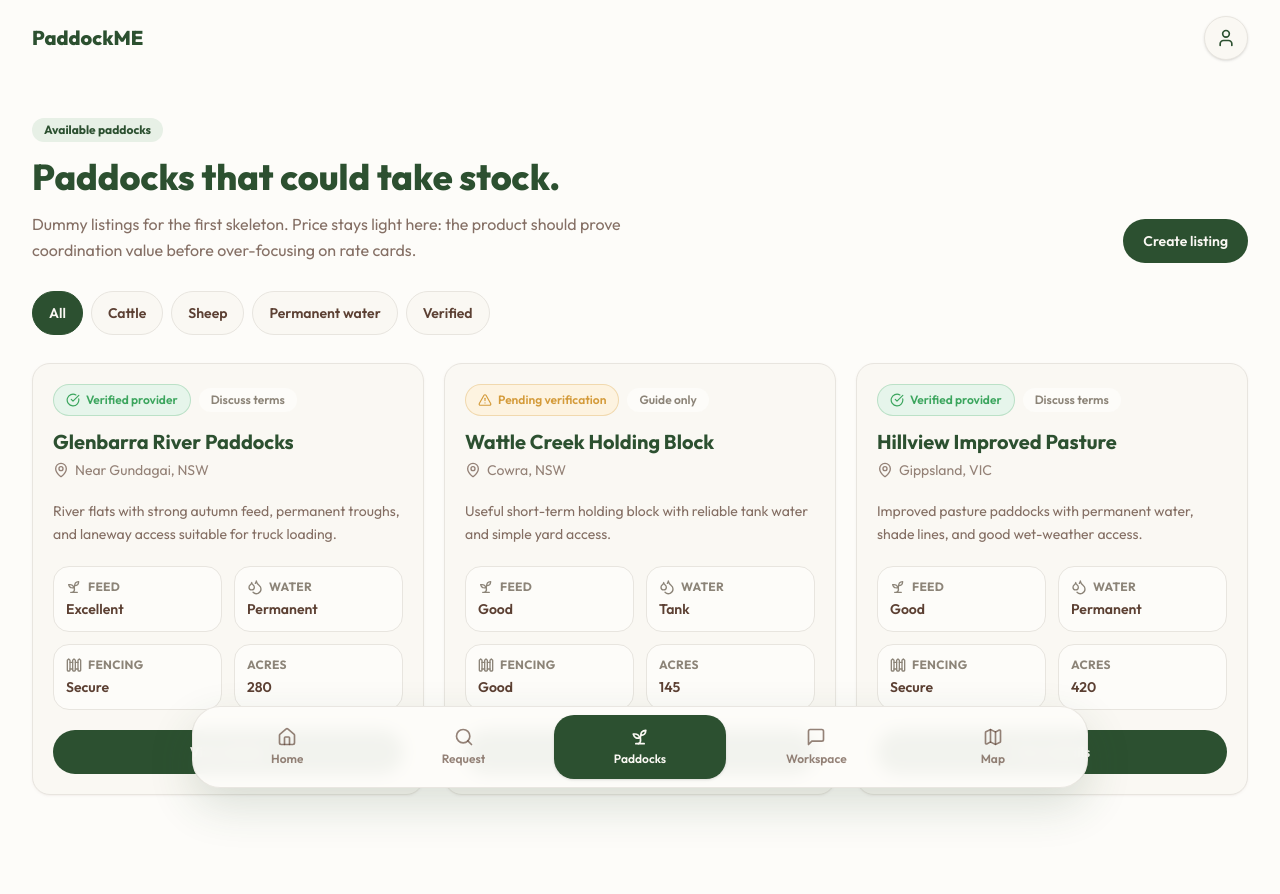
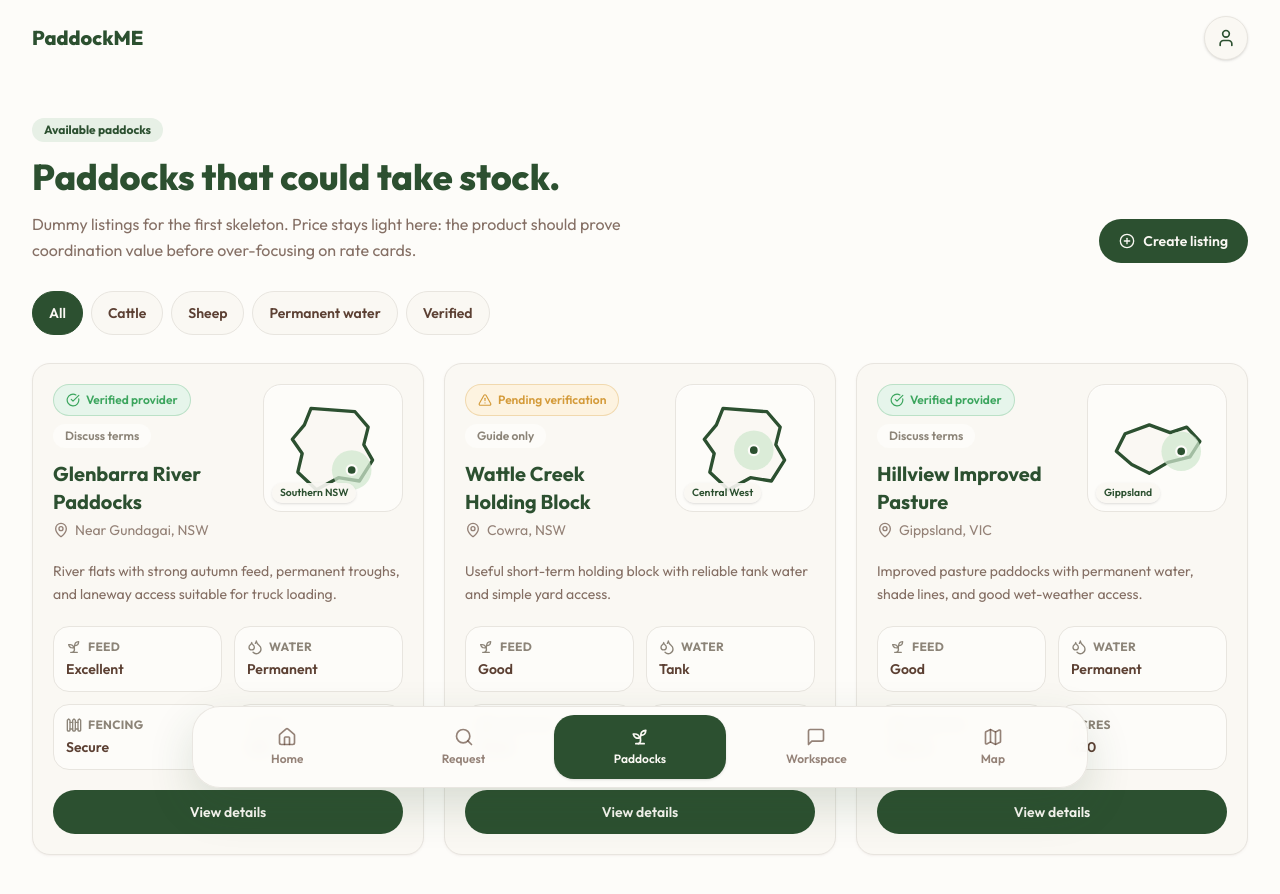
Before and after one commit to jwcoleman87-collab/paddockme, a Next.js app: page /listings in a window 1280 px wide. Shown: the top 894 px of the page. Built offline with nearby package versions, Linux system fonts and the light colour scheme.

Commit message:
Add listing state mini maps

```diff
--- a/src/app/(app)/listings/page.tsx
+++ b/src/app/(app)/listings/page.tsx
@@ -1,3 +1,4 @@
+import { CirclePlus } from "lucide-react";
 import { ButtonLink } from "@/components/Button";
 import { ListingCard } from "@/components/ListingCard";
 import { PageHeader } from "@/components/PageHeader";
@@ -13,7 +14,12 @@ export default function ListingsPage() {
         eyebrow="Available paddocks"
         title="Paddocks that could take stock."
         description="Dummy listings for the first skeleton. Price stays light here: the product should prove coordination value before over-focusing on rate cards."
-        action={<ButtonLink href="/listings/new">Create listing</ButtonLink>}
+        action={
+          <ButtonLink href="/listings/new">
+            <CirclePlus className="h-4 w-4" aria-hidden />
+            Create listing
+          </ButtonLink>
+        }
       />
 
       <div className="mb-5 flex gap-2 overflow-x-auto pb-2">
--- a/src/components/ListingCard.tsx
+++ b/src/components/ListingCard.tsx
@@ -2,13 +2,15 @@ import { Droplets, Fence, MapPin, Sprout } from "lucide-react";
 import { ButtonLink } from "@/components/Button";
 import { Card } from "@/components/Card";
 import { InfoTile } from "@/components/InfoTile";
+import { StateMiniMap } from "@/components/StateMiniMap";
 import { StatusBadge } from "@/components/StatusBadge";
 import type { PaddockListing } from "@/lib/dummyData";
 
 export function ListingCard({ listing }: { listing: PaddockListing }) {
   return (
     <Card className="flex h-full flex-col gap-5">
-      <div>
+      <div className="grid gap-4 sm:grid-cols-[minmax(0,1fr)_8.75rem] sm:items-start">
+        <div className="min-w-0">
           <div className="mb-3 flex flex-wrap items-center gap-2">
             <StatusBadge
               tone={
@@ -25,9 +27,17 @@ export function ListingCard({ listing }: { listing: PaddockListing }) {
           </div>
           <h2 className="text-xl font-bold text-sage-deep">{listing.title}</h2>
           <p className="mt-1 flex items-center gap-1.5 text-sm text-bark/65">
-          <MapPin className="h-4 w-4" aria-hidden />
+            <MapPin className="h-4 w-4 shrink-0" aria-hidden />
             {listing.location}
           </p>
+        </div>
+
+        <StateMiniMap
+          state={listing.state}
+          regionLabel={listing.regionLabel}
+          dotPosition={listing.mapDot}
+          className="order-first h-28 sm:order-none sm:h-32"
+        />
       </div>
 
       <p className="text-sm leading-relaxed text-bark/75">{listing.summary}</p>
--- /dev/null
+++ b/src/components/StateMiniMap.tsx
@@ -0,0 +1,88 @@
+import { cn } from "@/lib/utils";
+
+export type StateMiniMapState =
+  | "NSW"
+  | "QLD"
+  | "VIC"
+  | "SA"
+  | "WA"
+  | "TAS"
+  | "NT"
+  | "ACT";
+
+type DotPosition = {
+  x: number;
+  y: number;
+};
+
+type StateMiniMapProps = {
+  state: StateMiniMapState;
+  regionLabel?: string;
+  dotPosition?: DotPosition;
+  className?: string;
+};
+
+const statePaths: Record<StateMiniMapState, string> = {
+  NSW: "M30 14 L70 17 L82 31 L78 47 L86 61 L74 80 L55 77 L35 88 L18 72 L22 55 L13 42 L24 29 Z",
+  QLD: "M29 7 L62 11 L79 25 L86 49 L75 70 L70 92 L52 83 L35 75 L18 78 L21 55 L12 41 L23 27 Z",
+  VIC: "M21 37 L43 29 L62 36 L77 31 L89 44 L80 58 L60 63 L43 73 L27 65 L13 53 Z",
+  SA: "M27 14 L72 14 L78 35 L72 84 L51 78 L31 85 L24 58 Z",
+  WA: "M29 9 L75 18 L76 80 L47 89 L24 72 L17 50 L24 29 Z",
+  TAS: "M26 37 L46 28 L70 34 L80 50 L66 67 L42 73 L24 60 Z",
+  NT: "M31 9 L76 12 L74 84 L35 82 L24 56 L30 34 Z",
+  ACT: "M35 22 L72 28 L80 56 L58 80 L30 68 L24 42 Z",
+};
+
+export function StateMiniMap({
+  state,
+  regionLabel,
+  dotPosition = { x: 50, y: 50 },
+  className,
+}: StateMiniMapProps) {
+  const label = regionLabel ? `${regionLabel}, ${state}` : state;
+
+  return (
+    <div
+      className={cn(
+        "relative overflow-hidden rounded-xl border border-mist bg-warm-white p-2 text-sage-deep shadow-[inset_0_1px_0_rgba(255,255,255,0.6)]",
+        className,
+      )}
+    >
+      <svg
+        viewBox="0 0 100 100"
+        role="img"
+        aria-label={`${label} location indicator`}
+        className="h-full w-full"
+      >
+        <title>{label} location indicator</title>
+        <path
+          d={statePaths[state]}
+          fill="var(--color-cream)"
+          stroke="currentColor"
+          strokeLinecap="round"
+          strokeLinejoin="round"
+          strokeWidth="3"
+        />
+        <circle
+          cx={dotPosition.x}
+          cy={dotPosition.y}
+          r="18"
+          fill="var(--color-sage-glow)"
+          opacity="0.72"
+        />
+        <circle
+          cx={dotPosition.x}
+          cy={dotPosition.y}
+          r="4.5"
+          fill="var(--color-sage-deep)"
+          stroke="var(--color-warm-white)"
+          strokeWidth="2"
+        />
+      </svg>
+
+      <span className="absolute bottom-2 left-2 max-w-[calc(100%-1rem)] truncate rounded-full bg-cream/90 px-2 py-0.5 text-[0.65rem] font-semibold leading-4 text-sage-deep shadow-sm">
+        {regionLabel ?? state}
+      </span>
+    </div>
+  );
+}
--- a/src/lib/dummyData.ts
+++ b/src/lib/dummyData.ts
@@ -6,12 +6,20 @@ export type Farmer = {
   verified: boolean;
 };
 
+export type AustralianState = "NSW" | "QLD" | "VIC" | "SA" | "WA" | "TAS" | "NT" | "ACT";
+
 export type PaddockListing = {
   id: string;
   title: string;
   ownerId: string;
   location: string;
   region: string;
+  state: AustralianState;
+  regionLabel: string;
+  mapDot: {
+    x: number;
+    y: number;
+  };
   acres: number;
   suitableLivestock: string[];
   feedStatus: "Excellent" | "Good" | "Tight";
@@ -133,6 +141,9 @@ export const paddockListings: PaddockListing[] = [
     ownerId: "farmer-b",
     location: "Near Gundagai, NSW",
     region: "Southern NSW",
+    state: "NSW",
+    regionLabel: "Southern NSW",
+    mapDot: { x: 67, y: 70 },
     acres: 280,
     suitableLivestock: ["Cattle", "Sheep"],
     feedStatus: "Excellent",
@@ -150,6 +161,9 @@ export const paddockListings: PaddockListing[] = [
     ownerId: "farmer-b",
     location: "Cowra, NSW",
     region: "Central West",
+    state: "NSW",
+    regionLabel: "Central West",
+    mapDot: { x: 58, y: 52 },
     acres: 145,
     suitableLivestock: ["Sheep", "Goats"],
     feedStatus: "Good",
@@ -167,6 +181,9 @@ export const paddockListings: PaddockListing[] = [
     ownerId: "farmer-b",
     location: "Gippsland, VIC",
     region: "Gippsland",
+    state: "VIC",
+    regionLabel: "Gippsland",
+    mapDot: { x: 72, y: 53 },
     acres: 420,
     suitableLivestock: ["Cattle", "Horses"],
     feedStatus: "Good",
```
Lines whose indentation alone changed are shown as unchanged.
